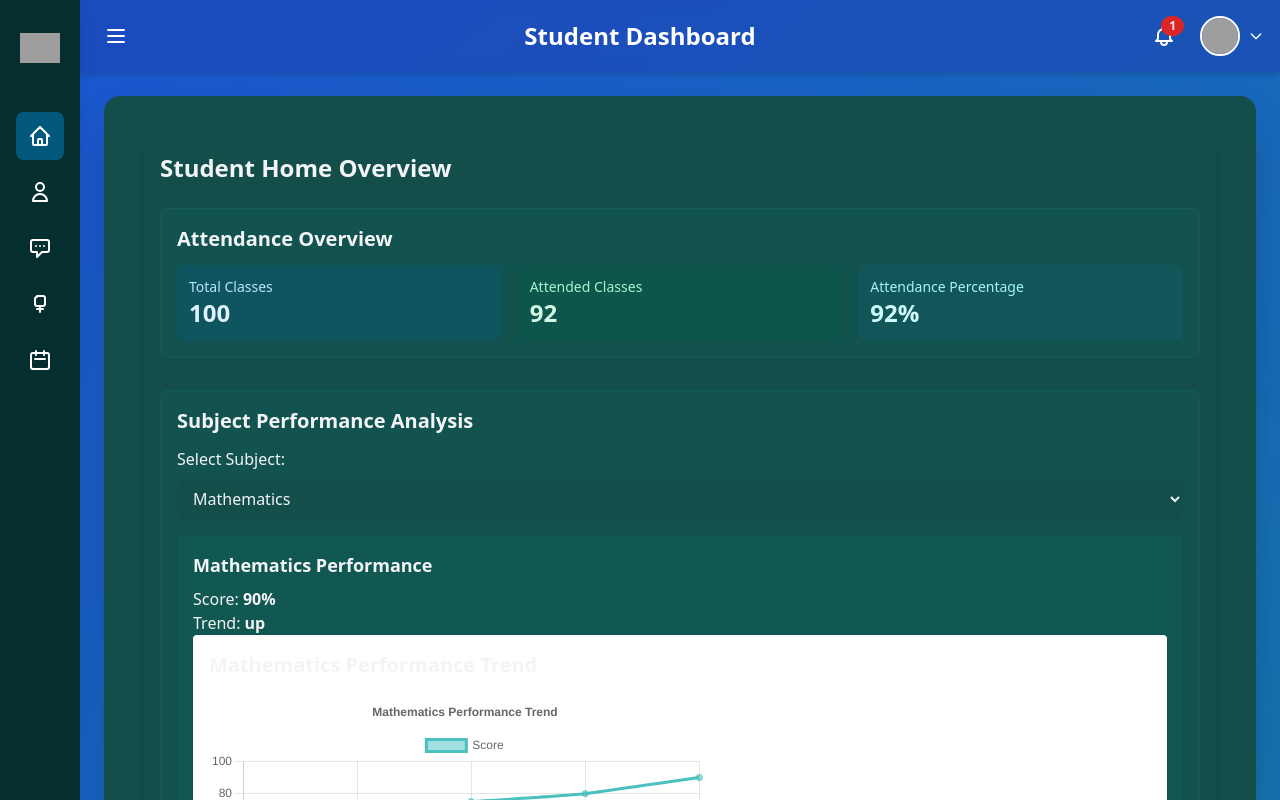
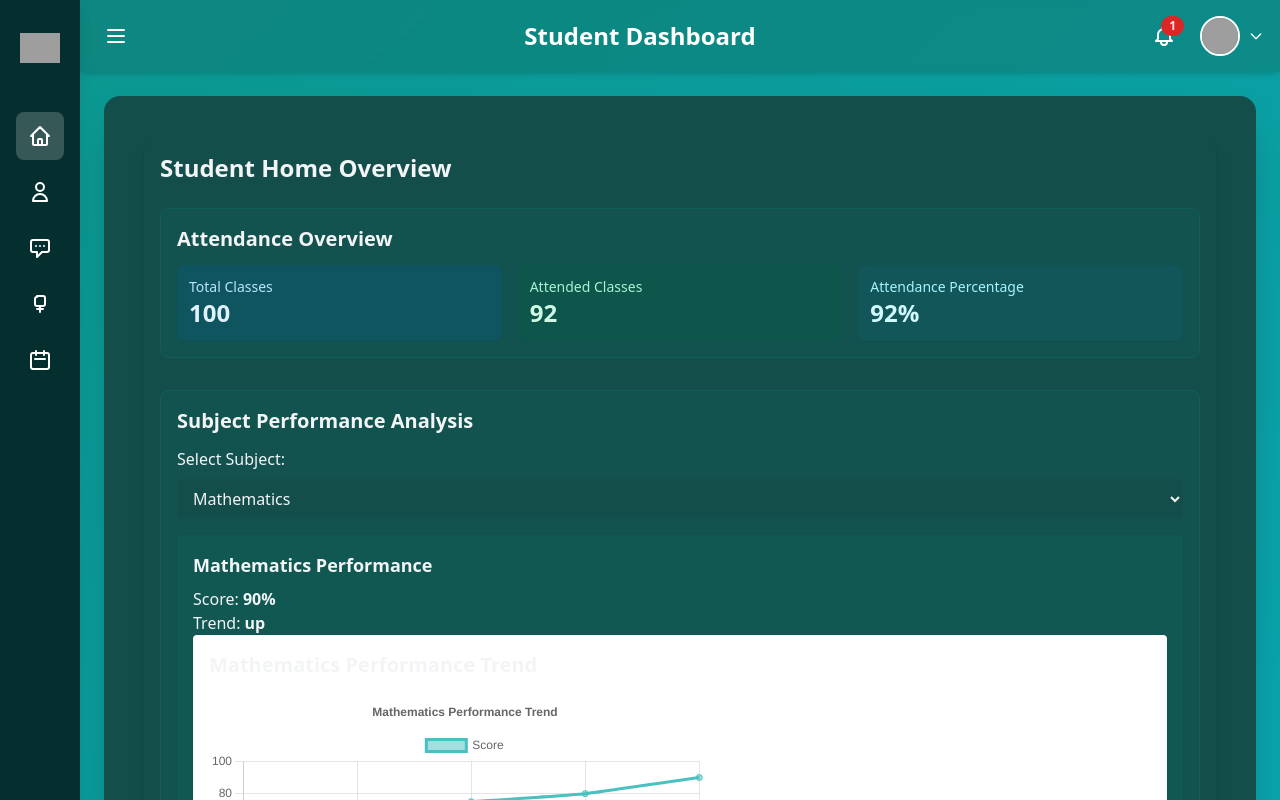
Before and after one commit to Stack-Rack-Swotify/swotify, a React (Vite) app in the folder swotify/: page /student-dashboard/home in a window 1280 px wide. Shown: the top 800 px of the page. Built offline with nearby package versions, Linux system fonts and the light colour scheme; grey boxes are pictures that could not be loaded.

Commit message:
Revert "refactor: Add blue and sky blue to the student dashboard theme"
This reverts commit ec47456fd744d0ce7fac381850f7a66ddf14ae2a.

```diff
--- a/swotify/src/modules/student/pages/StudentDashboard.jsx
+++ b/swotify/src/modules/student/pages/StudentDashboard.jsx
@@ -39,7 +39,7 @@ const StudentDashboard = () => {
   };
 
   return (
-    <div className="flex min-h-screen bg-gradient-to-br from-cyan-700 via-blue-700 to-teal-600 text-white animate-gradient-background">
+    <div className="flex min-h-screen bg-gradient-to-br from-cyan-700 via-teal-600 to-cyan-500 text-white animate-gradient-background">
       {/* Sidebar */}
       <aside className={`fixed inset-y-0 left-0 z-30 ${isSidebarOpen ? 'w-64' : 'w-20'} bg-teal-950 shadow-lg p-4 flex-col transition-all duration-300 ease-in-out overflow-hidden flex`}>
         <div className="flex items-center justify-center h-16 mb-8">
@@ -54,7 +54,7 @@ const StudentDashboard = () => {
             to="home"
             className={({ isActive }) =>
               `flex items-center p-3 rounded-lg transition-colors ${
-                isActive ? 'bg-sky-600/50 text-white' : 'hover:bg-white/10'
+                isActive ? 'bg-white/20 text-white' : 'hover:bg-white/10'
               }`
             }
             onClick={() => setIsSidebarOpen(false)} // Close sidebar on navigation
@@ -66,7 +66,7 @@ const StudentDashboard = () => {
             to="profile"
             className={({ isActive }) =>
               `flex items-center p-3 rounded-lg transition-colors ${
-                isActive ? 'bg-sky-600/50 text-white' : 'hover:bg-white/10'
+                isActive ? 'bg-white/20 text-white' : 'hover:bg-white/10'
               }`
             }
             onClick={() => setIsSidebarOpen(false)}
@@ -78,7 +78,7 @@ const StudentDashboard = () => {
             to="chatbot"
             className={({ isActive }) =>
               `flex items-center p-3 rounded-lg transition-colors ${
-                isActive ? 'bg-sky-600/50 text-white' : 'hover:bg-white/10'
+                isActive ? 'bg-white/20 text-white' : 'hover:bg-white/10'
               }`
             }
             onClick={() => setIsSidebarOpen(false)}
@@ -90,7 +90,7 @@ const StudentDashboard = () => {
             to="report"
             className={({ isActive }) =>
               `flex items-center p-3 rounded-lg transition-colors ${
-                isActive ? 'bg-sky-600/50 text-white' : 'hover:bg-white/10'
+                isActive ? 'bg-white/20 text-white' : 'hover:bg-white/10'
               }`
             }
             onClick={() => setIsSidebarOpen(false)}
@@ -102,7 +102,7 @@ const StudentDashboard = () => {
             to="events"
             className={({ isActive }) =>
               `flex items-center p-3 rounded-lg transition-colors ${
-                isActive ? 'bg-sky-600/50 text-white' : 'hover:bg-white/10'
+                isActive ? 'bg-white/20 text-white' : 'hover:bg-white/10'
               }`
             }
             onClick={() => setIsSidebarOpen(false)}
@@ -115,7 +115,7 @@ const StudentDashboard = () => {
 
       <div className={`flex-1 flex flex-col transition-all duration-300 ease-in-out ${isSidebarOpen ? 'lg:ml-64' : 'lg:ml-20'}`}>
         {/* Header/Navbar for the dashboard */}
-        <header className="w-full p-4 bg-blue-800/50 backdrop-blur-sm shadow-md flex justify-between items-center">
+        <header className="w-full p-4 bg-teal-700/50 backdrop-blur-sm shadow-md flex justify-between items-center">
           {/* Hamburger Icon */}
           <button onClick={toggleSidebar} className="p-2 focus:outline-none focus:ring-2 focus:ring-cyan-500 focus:ring-opacity-50">
             <svg
```
